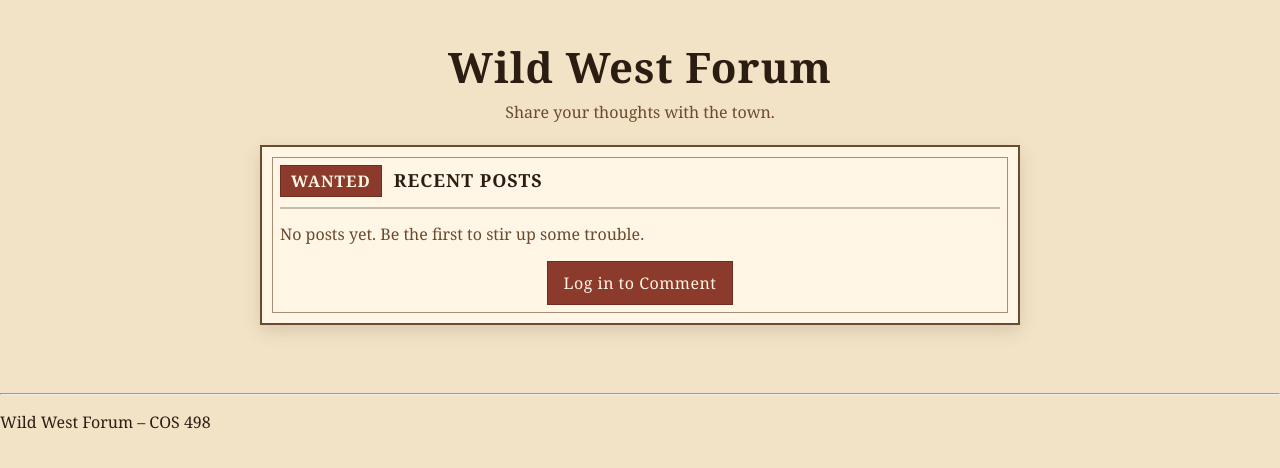
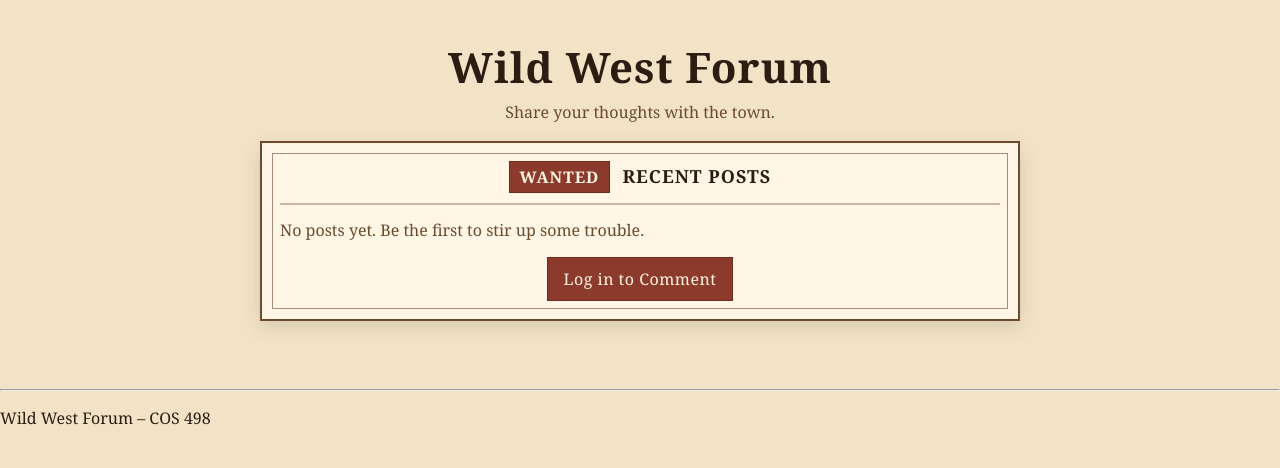
Before and after one commit to alexander-ayer/topics-midterm, a Node server app: page / in a window 1280 px wide. Shown: the part 52-520 px from the top of the page. Run offline with Node 20, Linux system fonts and the light colour scheme; some libraries are stand-ins or nearby versions.

Commit message:
Centered poster title. Added some padding to footer

```diff
--- a/nodejs/public/css/styles.css
+++ b/nodejs/public/css/styles.css
@@ -101,7 +101,7 @@
   background: var(--paper);
   border: 2px solid var(--line);
   padding: 18px;
-  margin: 22px auto 0;
+  margin:  0 auto;
   max-width: 760px;
   box-shadow: 0 6px 18px rgba(0,0,0,0.12);
   position: relative;
@@ -119,6 +119,7 @@
 .poster-header {
   display: flex;
   align-items: baseline;
+  justify-content: center;
   gap: 12px;
   border-bottom: 2px solid rgba(107,74,46,0.35);
   padding-bottom: 10px;
```
